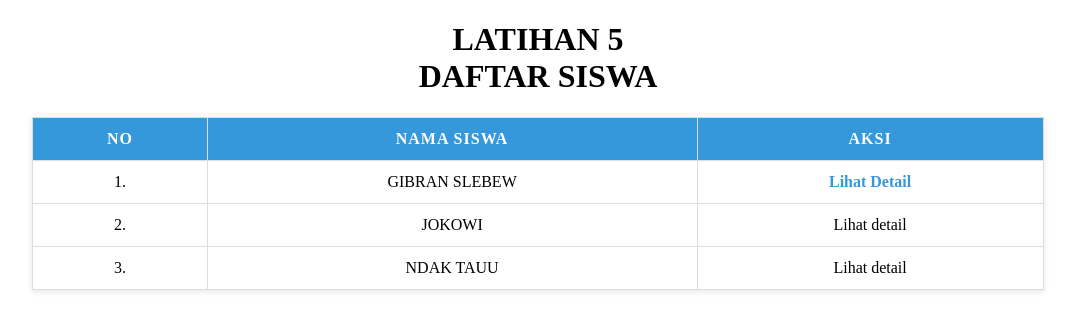
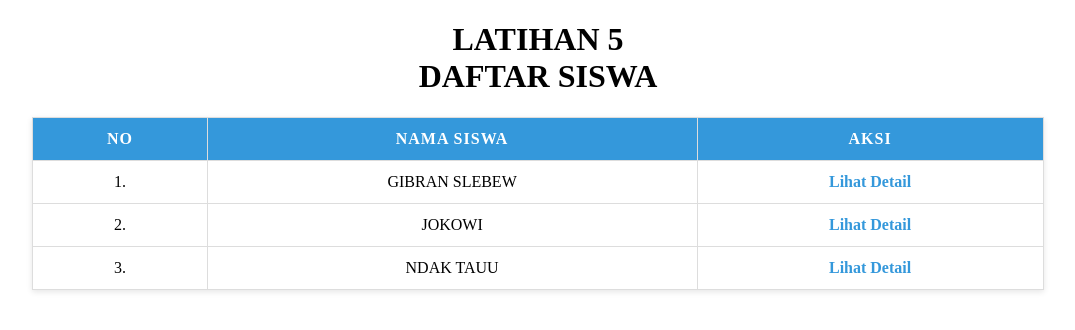
Before and after one commit to mhmmdhasby/latihan5, a plain HTML site: page index.html in a window 1280 px wide. Shown: the whole page, without its empty margins (102-1177 px from the left). Drawn offline with Linux system fonts and the light colour scheme.

Commit message:
update index.html

```diff
--- a/index.html
+++ b/index.html
@@ -61,12 +61,12 @@ table {
   <tr>
          <td>2.</td>
     <td>JOKOWI</td>
-    <td>Lihat detail</td>
+    <td><a href="./2.html">Lihat Detail</a></td>
   </tr>
   <tr>
     <td>3.</td>
     <td>NDAK TAUU</td>
-    <td>Lihat detail</td>
+    <td><a href="./3.html">Lihat Detail</a></td>
   </tr>
 </table>
 </center>
```
